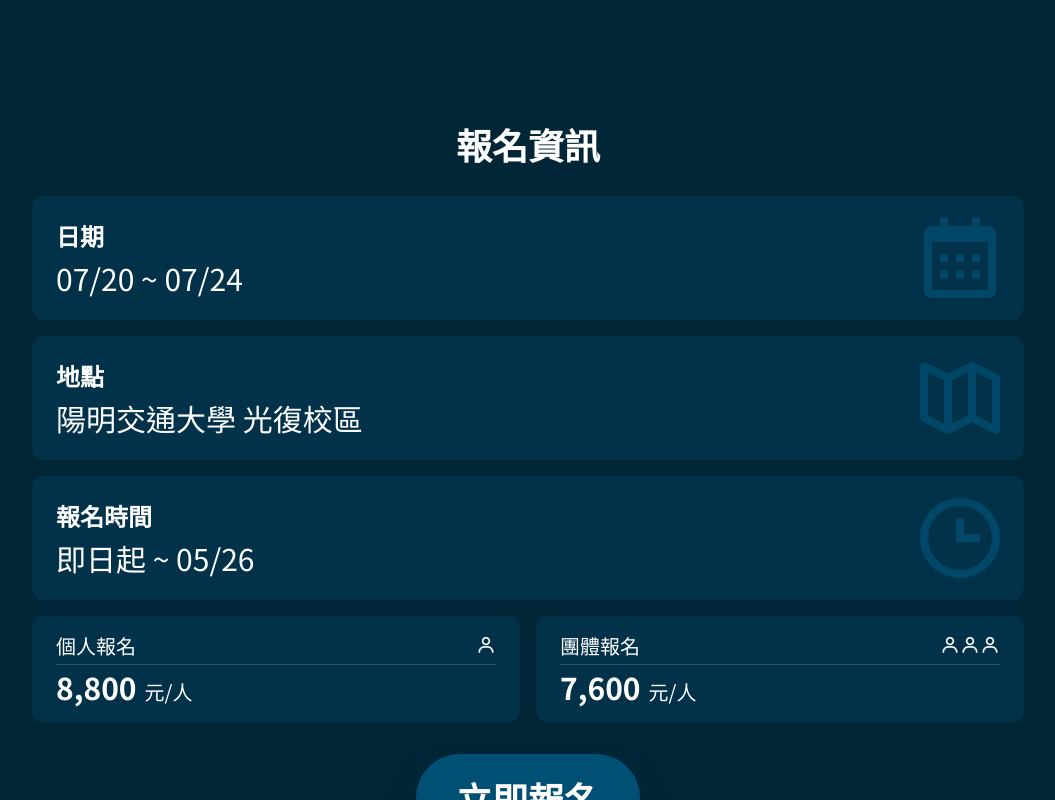
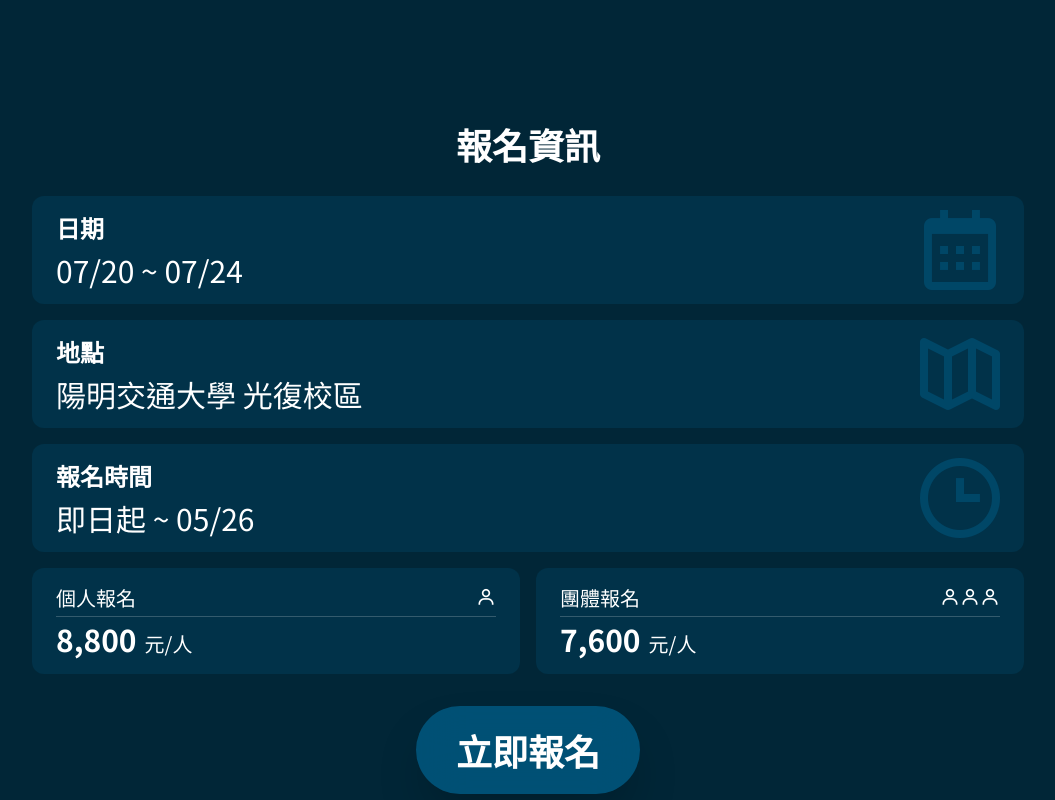
Before and after one commit to sitcon-tw/camp2024, a Next.js app: page /2023/ in a window 1280 px wide. Shown: the part 4945-5745 px from the top of the page, without its empty margins (112-1167 px from the left). Built offline with nearby package versions, Linux system fonts and the light colour scheme.

Commit message:
updated ApplicationInfo style

```diff
--- a/components/ApplicationInfo.tsx
+++ b/components/ApplicationInfo.tsx
@@ -24,7 +24,7 @@ function PriceBox({ type, price }: { type: string; price: number }) {
 }
 function ApplicationCard({ children, icon = "bx-question-mark" }: { children: React.ReactNode, icon: string }) {
   return (
-    <div className="bg-[#013249] rounded-xl p-4 lg:p-6 relative overflow-hidden mb-4">
+    <div className="bg-[#013249] rounded-xl py-4 px-6 relative overflow-hidden mb-4">
       {children}
       <i className={`absolute text-[96px] h-[96px] w-[96px] bottom-0 top-0 right-4 m-auto text-[#015C85] opacity-50 bx ${icon}`}></i>
     </div>
```
